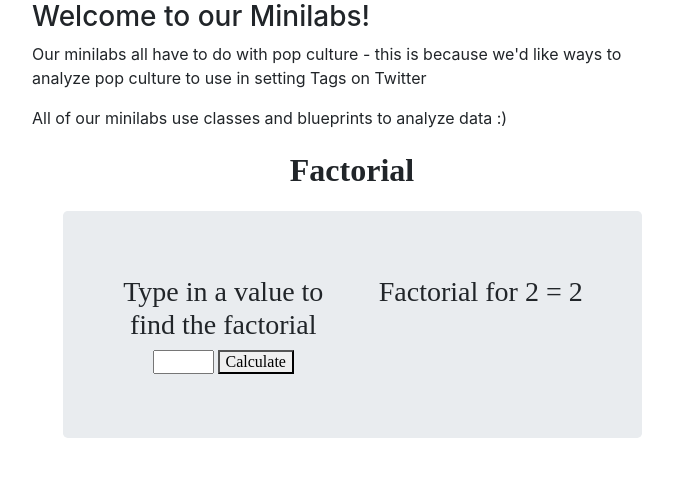
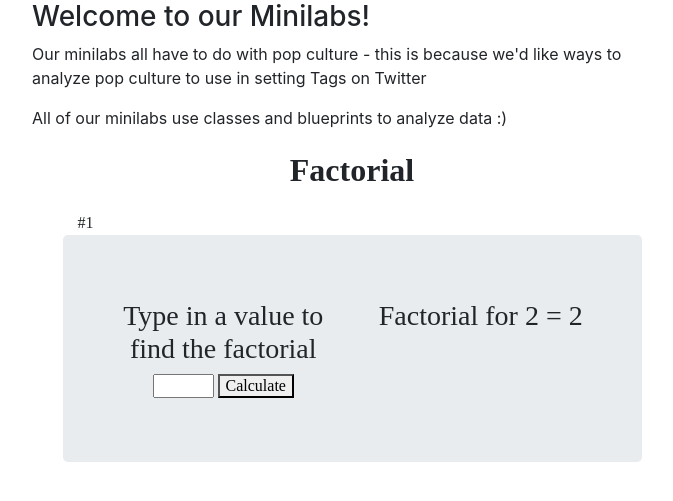
Before and after one commit to noyah81/p2ducks, a Flask app: page /noya/factorial in a window 1280 px wide. Shown: the part 140-641 px from the top of the page, without its empty margins (288-961 px from the left). Run offline with Flask 2, Linux system fonts and the light colour scheme; some libraries are stand-ins or nearby versions.

Commit message:
noya mini lab

```diff
--- a/blueprintPython/templates/blueprintPython/noya.html
+++ b/blueprintPython/templates/blueprintPython/noya.html
@@ -8,7 +8,7 @@
         <div class="col-12" style="text-align: center;">
             <h1><strong>Factorial</strong></h1>
         </div>
-
+#1
         <!-- Input and Content -->
         <div class="jumbotron text-center row">
             <div class="col-md-6">
```
